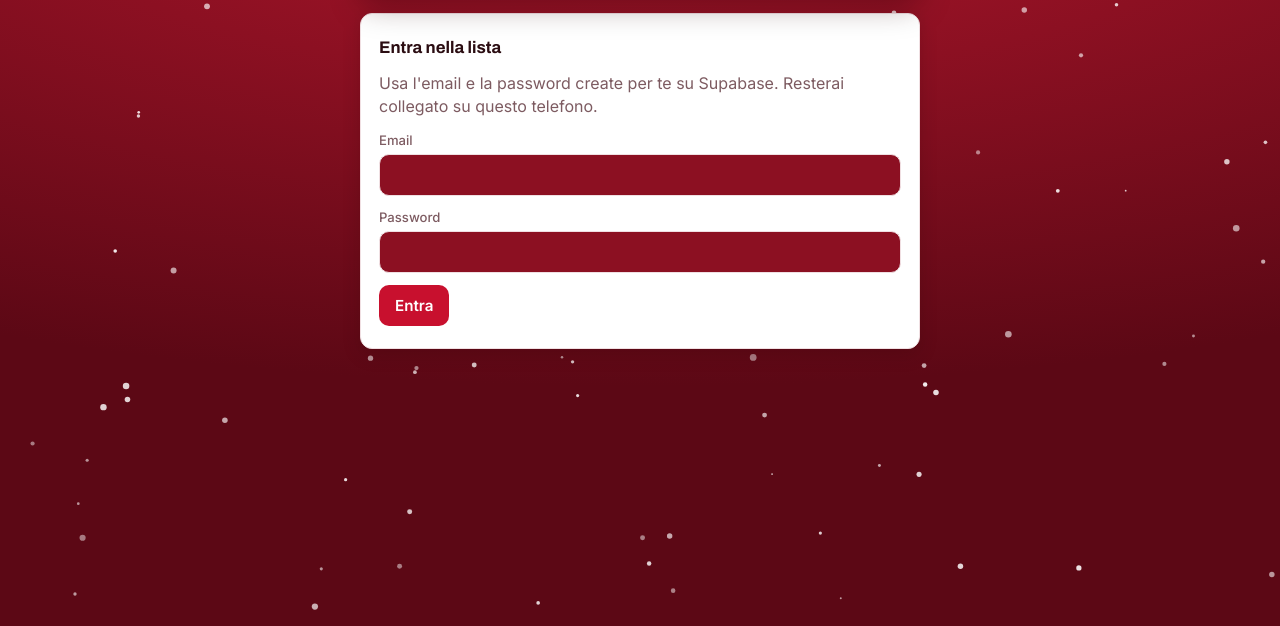
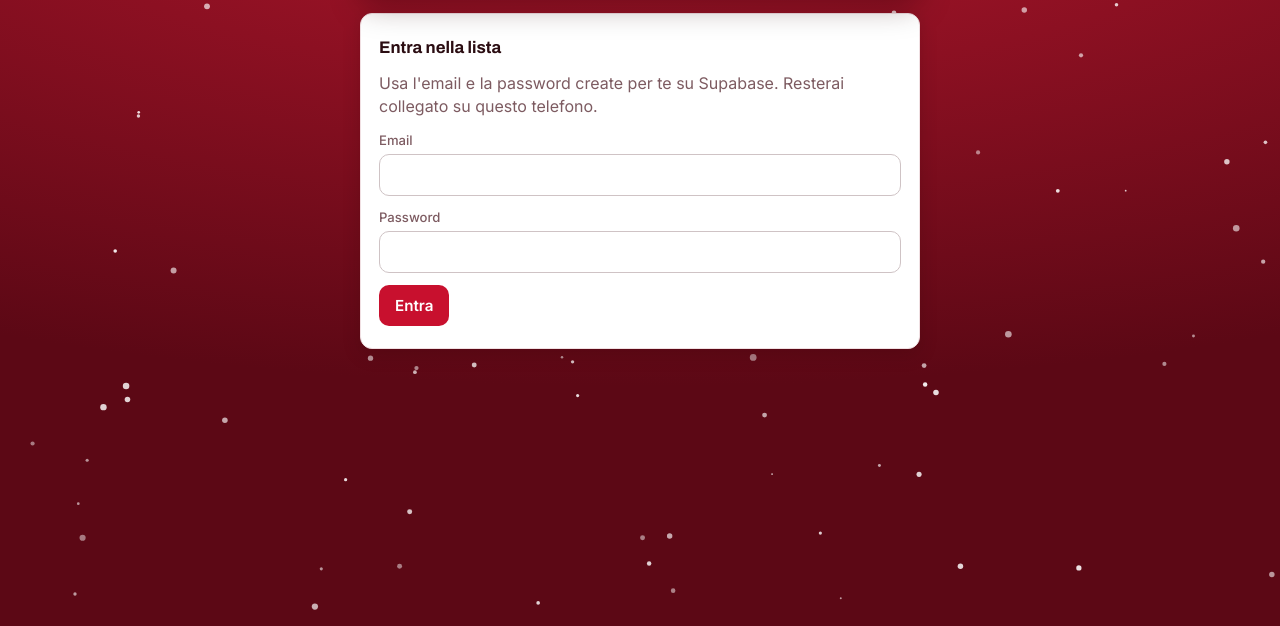
Before and after one commit to fernalex29/lista-londra, a plain HTML site: page index.html in a window 1280 px wide. Shown: the part 174-800 px from the top of the page. Drawn offline with nearby package versions, Linux system fonts and the light colour scheme.

Commit message:
Campi di testo bianchi con scritte nere
Co-Authored-By: Claude Opus 5.5 <noreply@anthropic.com>

```diff
--- a/index.html
+++ b/index.html
@@ -186,6 +186,15 @@ details.guard summary { cursor: pointer; color: var(--red); font-weight: 600; }
 .rowlist li.stack { flex-direction: column; gap: 2px; }
 .rules { margin: 0; padding-left: 20px; display: flex; flex-direction: column; gap: 6px; font-size: .92rem; }
 .small { font-size: .8rem; color: var(--muted); margin: 0; }
+
+/* Campi in cui si scrive: sempre bianchi con testo nero, ben leggibili */
+.addbar select, .addbar input[type="text"], .field input, .search {
+  background: #ffffff; color: #111111; -webkit-text-fill-color: #111111;
+  border: 1.5px solid #cfc3c5; color-scheme: light;
+}
+.addbar select option { background: #ffffff; color: #111111; }
+.addbar input::placeholder, .field input::placeholder, .search::placeholder { color: #6b6266; -webkit-text-fill-color: #6b6266; opacity: 1; }
+.addbar select:focus, .addbar input:focus, .field input:focus, .search:focus { border-color: var(--red); outline: none; box-shadow: 0 0 0 3px rgba(200,16,46,.18); }
 
 /* Testi che stanno direttamente sullo sfondo rosso */
 .status, .linkbtn, .daytix { color: var(--on-bg-muted); }
```
